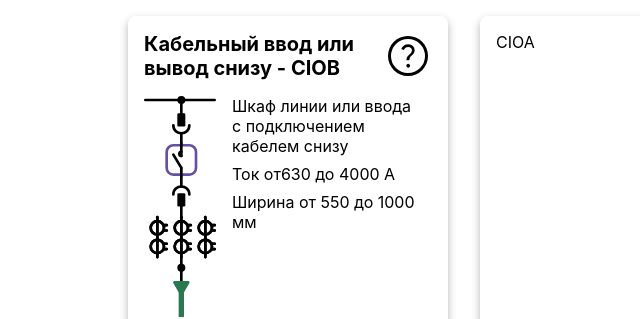
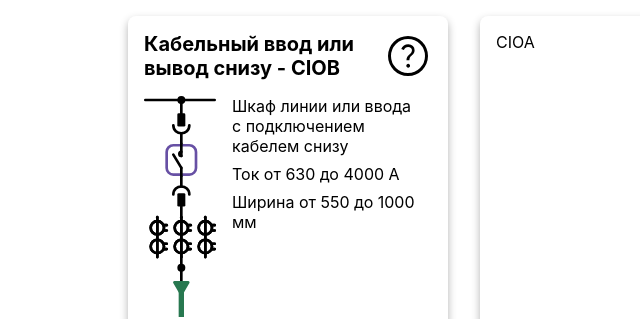
Before and after one commit to playoffthecuff/catalog, a plain HTML site: page index.html in a window 1280 px wide. Shown: the top 319 px of the page, 0-640 px from the left. Drawn offline with Linux system fonts and the light colour scheme.

```diff
--- a/index.html
+++ b/index.html
@@ -19,7 +19,7 @@
       <img src="./assets/CIOBdiagram--EiRfaIv.svg" alt="CIOB" class="diagram">
     <div class="content">
     <p>Шкаф линии или ввода с подключением кабелем снизу</p>
-    <p>Ток от630 до 4000 А</p>
+    <p>Ток от 630 до 4000 А</p>
     <p>Ширина от 550 до 1000 мм</p>
     </div>
     </div>
```
Also changed, not shown: favicon/favicon.png (deleted), fonts/Inter-Regular.woff2 (deleted), icons/question48px.svg (deleted), icons/settings48px.svg (deleted), images/CIOBdiagram.svg (deleted), images/CIOBsectionDrawing.svg (deleted).
